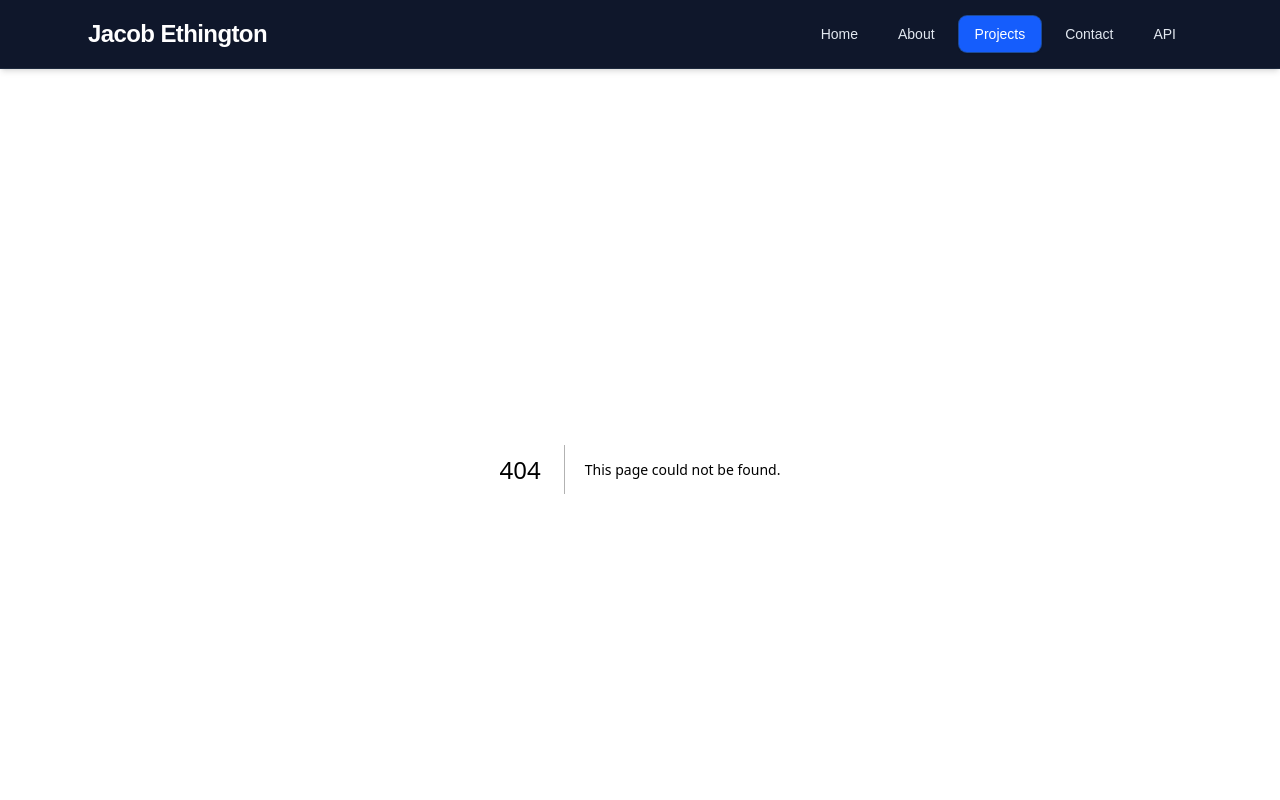
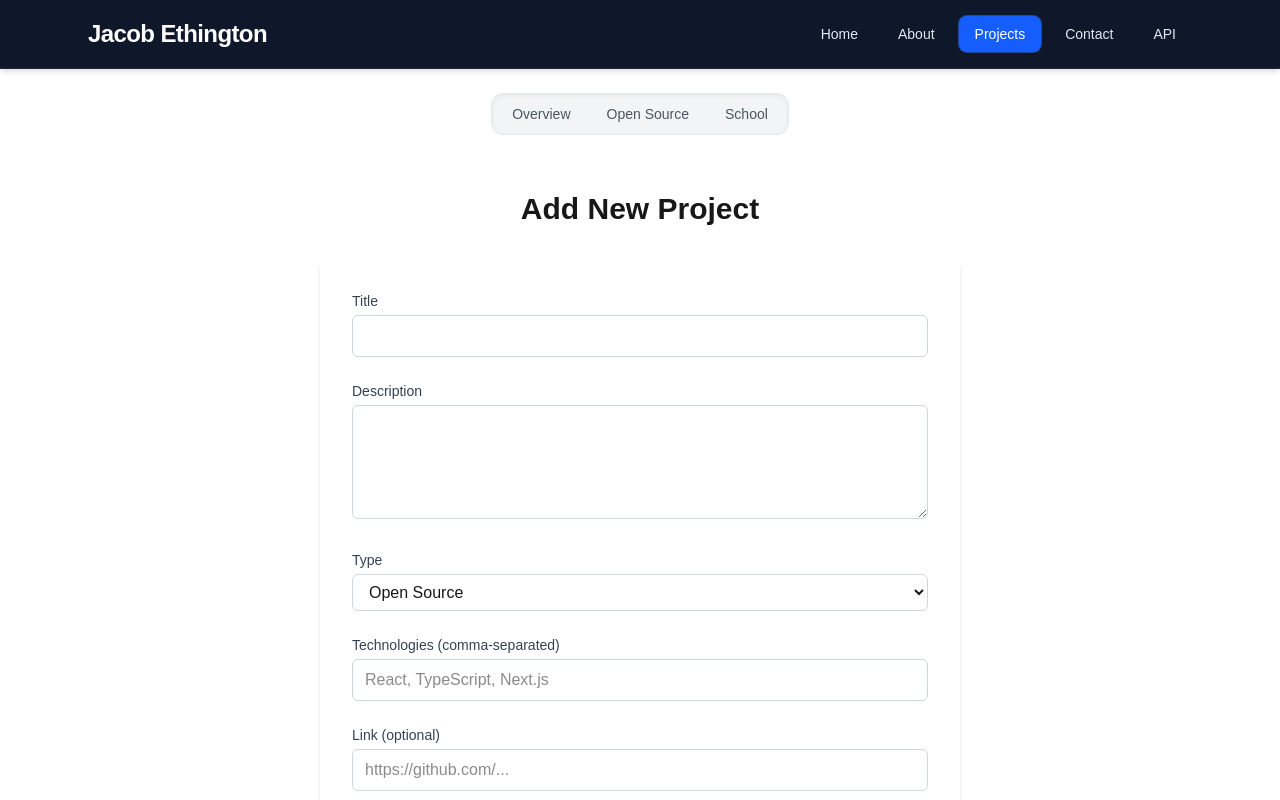
Before and after one commit to jdethington/wdd430-portfolio, a Next.js app: page /projects/create in a window 1280 px wide. Before the commit this address had no page. Shown: the top 800 px of the page. Built offline with nearby package versions, Linux system fonts and the light colour scheme.

Commit message:
Mutating Data

```diff
--- /dev/null
+++ b/app/lib/actions.ts
@@ -0,0 +1,100 @@
+// app/lib/actions/ts
+"use server";
+
+import { z } from "zod";
+import { sql } from "@vercel/postgres";
+import { revalidatePath } from "next/cache";
+import { redirect } from "next/navigation";
+
+const ProjectFormSchema = z.object({
+  title: z.string().min(2, "Title is required"),
+  description: z.string().min(10, "Description is required"),
+  type: z.enum(["opensource", "school"]),
+  technologies: z.string().min(2, "Technologies are required"),
+  link: z.string().url().optional().or(z.literal("")),
+});
+
+// function parseTechnologies(technologies: string): string[] {
+//   return technologies
+//     .split(",")
+//     .map((tech) => tech.trim())
+//     .filter(Boolean);
+// }
+
+export async function createProject(formData: FormData) {
+  const raw = {
+    title: formData.get("title"),
+    description: formData.get("description"),
+    type: formData.get("type"),
+    technologies: formData.get("technologies"),
+    link: formData.get("link") || "",
+  };
+
+  const parsed = ProjectFormSchema.safeParse(raw);
+
+  if (!parsed.success) {
+    throw new Error("Invalid project input");
+  }
+
+  const { title, description, type, technologies, link } = parsed.data;
+  // const techArray = parseTechnologies(technologies);
+
+  await sql`
+    INSERT INTO projects (title, description, type, technologies, link)
+    VALUES (
+      ${title},
+      ${description},
+      ${type},
+      ${technologies},
+      ${link || null}
+    )
+  `;
+
+  revalidatePath("/projects");
+  revalidatePath("/projects/opensource");
+  revalidatePath("/projects/school");
+  redirect("/projects");
+}
+
+export async function updateProject(id: string, formData: FormData) {
+  const parsed = ProjectFormSchema.safeParse({
+    title: formData.get("title"),
+    description: formData.get("description"),
+    type: formData.get("type"),
+    technologies: formData.get("technologies"),
+    link: formData.get("link") || "",
+  });
+
+  if (!parsed.success) {
+    throw new Error("Invalid project input");
+  }
+
+  const { title, description, type, technologies, link } = parsed.data;
+  // const techArray = parseTechnologies(technologies);
+  const projectId = Number(id);
+
+  await sql`
+    UPDATE projects
+    SET
+      title = ${title},
+      description = ${description},
+      type = ${type},
+      technologies = ${technologies},
+      link = ${link || null}
+    WHERE id = ${projectId}
+  `;
+  revalidatePath("/projects");
+  revalidatePath("/projects/opensource");
+  revalidatePath("/projects/school");
+  revalidatePath("/projects/${id}/edit");
+  redirect("/projects");
+}
+
+export async function deleteProject(id: string) {
+  const projectId = Number(id);
+  await sql`DELETE FROM projects WHERE id = ${projectId}`;
+
+  revalidatePath("/projects");
+  revalidatePath("/projects/opensource");
+  revalidatePath("/projects/school");
+}
--- /dev/null
+++ b/app/projects/[id]/edit/page.tsx
@@ -0,0 +1,37 @@
+import { getProjectById } from "@/lib/projects-db";
+import { updateProject } from "@/app/lib/actions";
+import ProjectForm from "@/components/ProjectForm";
+import { notFound } from "next/navigation";
+
+export default async function EditProjectPage(props: {
+  params: Promise<{ id: string }>;
+}) {
+  const params = await props.params;
+  const id = params.id;
+  const project = await getProjectById(Number(id));
+
+  if (!project) {
+    notFound();
+  }
+
+  const updateProjectWithId = updateProject.bind(null, id);
+
+  return (
+    <section className="container mx-auto max-w-2xl px-4 py-12">
+      <h1 className="text-3xl font-bold mb-8 text-center">Edit Project</h1>
+      <ProjectForm
+        action={updateProjectWithId}
+        submitLabel="Update Project"
+        defaultValues={{
+          title: project.title,
+          description: project.description,
+          type: project.type,
+          technologies: Array.isArray(project.technologies)
+            ? project.technologies.join(", ")
+            : String(project.technologies ?? ""),
+          link: project.link ?? "",
+        }}
+      />
+    </section>
+  );
+}
--- /dev/null
+++ b/app/projects/create/page.tsx
@@ -0,0 +1,11 @@
+import { createProject } from "@/app/lib/actions";
+import ProjectForm from "@/components/ProjectForm";
+
+export default function CreateProjectPage() {
+  return (
+    <section className="container mx-auto max-w-2xl px-4 py-12">
+      <h1 className="text-3xl font-bold mb-8 text-center">Add New Project</h1>
+      <ProjectForm action={createProject} submitLabel="Save Project" />
+    </section>
+  );
+}
--- a/app/projects/page.tsx
+++ b/app/projects/page.tsx
@@ -1,7 +1,9 @@
 import ProjectSearch from "@/components/ProjectSearch";
 import Pagination from "@/components/Pagination";
+import DeleteProjectButton from "@/components/DeleteProjectButton";
 import { fetchFilteredProjects } from "@/lib/projects-db";
 import type { ProjectSearchParams } from "@/types/search";
+import Link from "next/link";
 
 interface Project {
   id: string | number;
@@ -16,16 +18,24 @@ export default async function ProjectsPage(props: {
   const searchParams = await props.searchParams;
   const query = searchParams?.query || "";
   const currentPage = Number(searchParams?.page) || 1;
-  const type = searchParams?.type; // optional filter
+  const type = searchParams?.type;
 
   const result = await fetchFilteredProjects(query, currentPage, type);
   const projects: Project[] = result.results;
 
   return (
     <section className="container mx-auto px-4 py-8">
-      <h1 className="text-4xl font-bold mb-4 text-center py-12">
-        Projects Overview
-      </h1>
+      <div className="flex flex-col sm:flex-row sm:items-center sm:justify-between gap-4 mb-8">
+        <h1 className="text-4xl font-bold text-center sm:text-left py-4">
+          Projects Overview
+        </h1>
+        <Link
+          href="/projects/create"
+          className="inline-block bg-blue-600 text-white px-5 py-2.5 rounded-md hover:bg-blue-700 transition text-center"
+        >
+          + New Project
+        </Link>
+      </div>
 
       <div className="flex justify-center mb-6">
         <ProjectSearch />
@@ -42,16 +52,28 @@ export default async function ProjectsPage(props: {
           {projects.map((project: Project) => (
             <div
               key={project.id}
-              className="bg-white rounded-lg shadow-md p-6 hover:shadow-lg transition-shadow duration-300"
+              className="bg-white rounded-lg shadow-md p-6 hover:shadow-lg transition-shadow duration-300 flex flex-col"
             >
               <h2 className="text-2xl font-semibold mb-2">{project.title}</h2>
-              <p className="text-gray-700 mb-4">{project.description}</p>
+              <p className="text-gray-700 mb-4 flex-grow">
+                {project.description}
+              </p>
               <p className="text-gray-500 mb-4">
                 <strong>Technologies:</strong>{" "}
                 {Array.isArray(project.technologies)
                   ? project.technologies.join(", ")
                   : String(project.technologies ?? "")}
               </p>
+
+              <div className="flex gap-3 mt-auto pt-2">
+                <Link
+                  href={`/projects/${project.id}/edit`}
+                  className="text-sm bg-gray-100 hover:bg-gray-200 text-gray-800 px-3 py-1.5 rounded transition"
+                >
+                  Edit
+                </Link>
+                <DeleteProjectButton id={String(project.id)} />
+              </div>
             </div>
           ))}
         </div>
--- /dev/null
+++ b/components/DeleteProjectButton.tsx
@@ -0,0 +1,31 @@
+"use client";
+
+import { deleteProject } from "@/app/lib/actions";
+
+type DeleteProjectButtonProps = {
+  id: string;
+};
+
+export default function DeleteProjectButton({ id }: DeleteProjectButtonProps) {
+  return (
+    <form
+      action={deleteProject.bind(null, id)}
+      onSubmit={(e) => {
+        if (
+          !confirm(
+            "Are you sure you want to delete this project? This cannot be undone.",
+          )
+        ) {
+          e.preventDefault();
+        }
+      }}
+    >
+      <button
+        type="submit"
+        className="text-sm bg-red-50 hover:bg-red-100 text-red-700 px-3 py-1.5 rounded transition"
+      >
+        Delete
+      </button>
+    </form>
+  );
+}
--- /dev/null
+++ b/components/ProjectForm.tsx
@@ -0,0 +1,131 @@
+import Link from "next/link";
+
+export type ProjectFormValues = {
+  title?: string;
+  description?: string;
+  type?: "opensource" | "school";
+  technologies?: string;
+  link?: string;
+};
+
+type ProjectFormProps = {
+  action: (formData: FormData) => Promise<void>;
+  defaultValues?: ProjectFormValues;
+  submitLabel?: string;
+};
+
+export default function ProjectForm({
+  action,
+  defaultValues = {},
+  submitLabel = "Save Project",
+}: ProjectFormProps) {
+  return (
+    <form
+      action={action}
+      className="space-y-6 bg-white p-8 rounded-lg shadow-md"
+    >
+      <div>
+        <label
+          htmlFor="title"
+          className="block text-sm font-medium text-gray-700 mb-1"
+        >
+          Title
+        </label>
+        <input
+          id="title"
+          name="title"
+          type="text"
+          required
+          defaultValue={defaultValues.title ?? ""}
+          className="w-full rounded-md border border-gray-300 px-3 py-2 focus:outline-none focus:ring-2 focus:ring-blue-500"
+        />
+      </div>
+
+      <div>
+        <label
+          htmlFor="description"
+          className="block text-sm font-medium text-gray-700 mb-1"
+        >
+          Description
+        </label>
+        <textarea
+          id="description"
+          name="description"
+          required
+          rows={4}
+          defaultValue={defaultValues.description ?? ""}
+          className="w-full rounded-md border border-gray-300 px-3 py-2 focus:outline-none focus:ring-2 focus:ring-blue-500"
+        />
+      </div>
+
+      <div>
+        <label
+          htmlFor="type"
+          className="block text-sm font-medium text-gray-700 mb-1"
+        >
+          Type
+        </label>
+        <select
+          id="type"
+          name="type"
+          required
+          defaultValue={defaultValues.type ?? "opensource"}
+          className="w-full rounded-md border border-gray-300 px-3 py-2 focus:outline-none focus:ring-2 focus:ring-blue-500"
+        >
+          <option value="opensource">Open Source</option>
+          <option value="school">School</option>
+        </select>
+      </div>
+
+      <div>
+        <label
+          htmlFor="technologies"
+          className="block text-sm font-medium text-gray-700 mb-1"
+        >
+          Technologies (comma-separated)
+        </label>
+        <input
+          id="technologies"
+          name="technologies"
+          type="text"
+          required
+          placeholder="React, TypeScript, Next.js"
+          defaultValue={defaultValues.technologies ?? ""}
+          className="w-full rounded-md border border-gray-300 px-3 py-2 focus:outline-none focus:ring-2 focus:ring-blue-500"
+        />
+      </div>
+
+      <div>
+        <label
+          htmlFor="link"
+          className="block text-sm font-medium text-gray-700 mb-1"
+        >
+          Link (optional)
+        </label>
+        <input
+          id="link"
+          name="link"
+          type="url"
+          placeholder="https://github.com/..."
+          defaultValue={defaultValues.link ?? ""}
+          className="w-full rounded-md border border-gray-300 px-3 py-2 focus:outline-none focus:ring-2 focus:ring-blue-500"
+        />
+      </div>
+
+      <div className="flex gap-4 pt-4">
+        <button
+          type="submit"
+          className="flex-1 bg-blue-600 text-white py-2 px-4 rounded-md hover:bg-blue-700 transition"
+        >
+          {submitLabel}
+        </button>
+        <Link
+          href="/projects"
+          className="flex-1 text-center border border-gray-300 py-2 px-4 rounded-md hover:bg-gray-50 transition"
+        >
+          Cancel
+        </Link>
+      </div>
+    </form>
+  );
+}
--- a/package.json
+++ b/package.json
@@ -14,7 +14,8 @@
     "next": "16.3.4",
     "react": "19.2.8",
     "react-dom": "19.2.8",
-    "use-debounce": "^10.1.1"
+    "use-debounce": "^10.1.1",
+    "zod": "^4.6.5"
   },
   "devDependencies": {
     "@tailwindcss/postcss": "^4",
```
Also changed, not shown: 1 other file (tests, documents, lock files or other folders).
